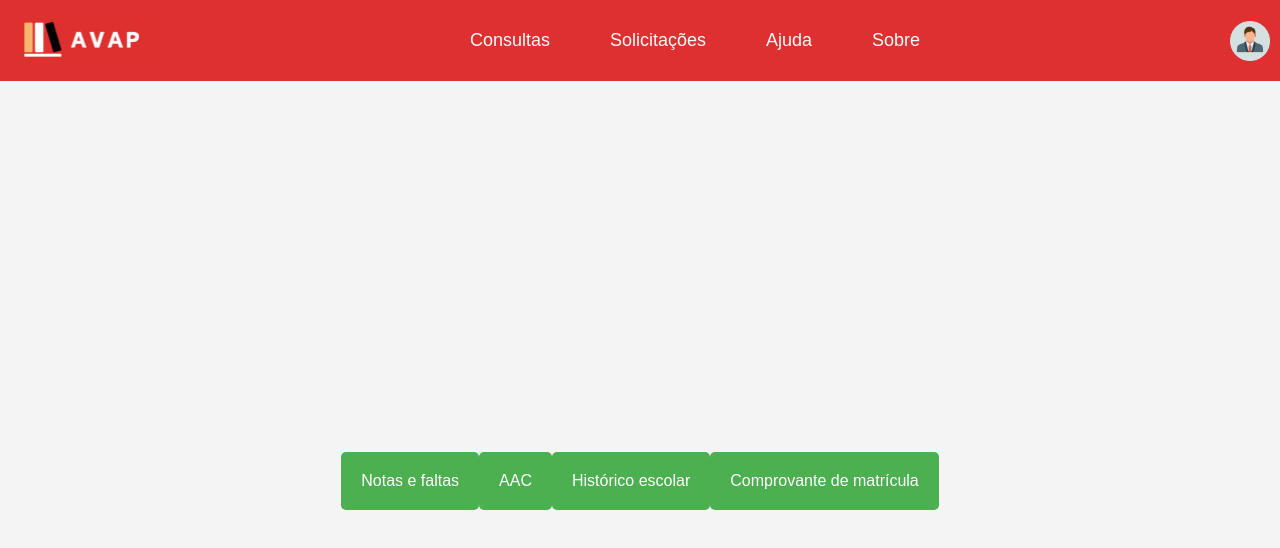
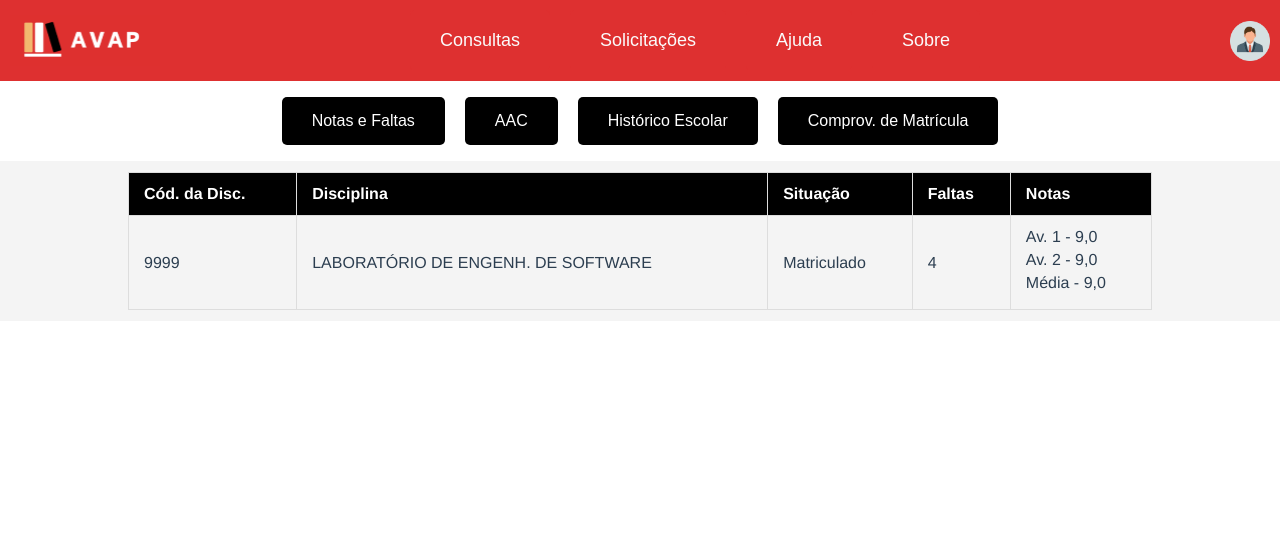
Before and after one commit to angelisrafael/site_sisav, a Vue app: page /#/telaPrincipal in a window 1280 px wide. Both pictures are taken after a click on the button "Consultas". Shown: the top 548 px of the page. Built offline with nearby package versions, Linux system fonts and the light colour scheme.

Commit message:
finalizado tela consulta

```diff
--- a/src/components/telaConsulta.vue
+++ b/src/components/telaConsulta.vue
@@ -1,55 +1,126 @@
 <template>
   <div>
-
     <div class="buttons">
-        <button>Notas e faltas</button>
-        <button>AAC</button>
-        <button>Histórico escolar</button>
-        <button>Comprovante de matrícula</button>
+        <button @click="currentView = 'notasEFaltas'">Notas e Faltas</button>
+        <button @click="currentView = 'AAC'">AAC</button>
+        <button @click="currentView = 'historico'">Histórico Escolar</button>
+        <button @click="currentView = 'comprovante'">Comprov. de Matrícula</button>
     </div>
 
+    <div v-if="currentView === 'notasEFaltas'" class="table-container"  id="notasEFaltas">
+      <table class="grade-table">
+        <thead>
+          <tr>
+            <th>Cód. da Disc.</th>
+            <th>Disciplina</th>
+            <th>Situação</th>
+            <th>Faltas</th>
+            <th>Notas</th>
+          </tr>
+        </thead>
+        <tbody>
+          <tr>
+            <td>9999</td>
+            <td>LABORATÓRIO DE ENGENH. DE SOFTWARE</td>
+            <td>Matriculado</td>
+            <td>4</td>
+            <td>
+              <div>Av. 1 - 9,0</div>
+              <div>Av. 2 - 9,0</div>
+              <div>Média - 9,0</div>
+            </td>
+          </tr>
+        </tbody>
+      </table>
+    </div>
+
+    <div v-if="currentView === 'AAC'" class="table-container" id="AAC">
+      <table class="grade-table">
+        <thead>
+          <tr>
+            <th>Ano</th>
+            <th>Disciplina</th>
+            <th>Série</th>
+            <th>CH</th>
+            <th>Notas</th>
+            <th>Status</th>
+          </tr>
+        </thead>
+        <tbody>
+          <tr>
+            <td>2022</td>
+            <td>Matemática discreta</td>
+            <td>1</td>
+            <td>68,0</td>
+            <td>80,0</td>
+            <td>Aprovado</td>
+          </tr>
+        </tbody>
+      </table>
+
+
+    </div>
+
+    <div v-if="currentView === 'historico'" class="table-container" id="historico">
+      <table class="grade-table">
+        <thead>
+          <tr>
+            <th>Ano</th>
+            <th>Atividade</th>
+            <th>Tipo AAC</th>
+            <th>CH</th>
+
+          </tr>
+        </thead>
+        <tbody>
+          <tr>
+            <td>2022</td>
+            <td>Curso de HTML completo</td>
+            <td>Curso</td>
+            <td>20</td>
+          </tr>
+        </tbody>
+      </table>
+    </div>
+
+    <div class="Button" v-if="currentView === 'comprovante'">
+        Comprovante de matrícula
+        <button>Fazer Download</button>
+    </div>
   </div>
 </template>
 
 <script>
-
 export default {
   name: 'telaConsulta',
   data() {
     return {
-      clientes: []
+      currentView: 'notasEFaltas' // Default view
     };
   },
-  created() {
-
-  },
-  methods:{
-
-  },
+  created() {},
+  methods: {},
   props: {
     msg: String
   }
 }
 </script>
 
-
 <style>
 
 .buttons {
-  font-family: Arial, sans-serif;
   display: flex;
   justify-content: center;
   align-items: center;
-    height: 100vh;
-    background-color: #f4f4f4;
+  height: 10vh;
+  background-color: #ffffff;
 }
 
 button {
-    padding: 20px;
-    align-items: center;
-    justify-content: space-between;
+  margin: 0 10px;
+  padding: 15px 30px;
   border: none;
-    background-color: #4CAF50;
+  background-color: #000000;
   color: white;
   cursor: pointer;
   font-size: 16px;
@@ -58,7 +129,49 @@ button {
 }
 
 button:hover {
-    background-color: #cd6a6a;
+  background-color: #ea7474;
 }
 
+.table-container {
+  display: flex;
+  justify-content: center;
+  align-items: center;
+  height: 20vh;
+  background-color: #f4f4f4;
+}
+
+.grade-table {
+  width: 80%;
+  border-collapse: collapse;
+  margin: 20px 0;
+  font-size: 16px;
+  text-align: left;
+}
+
+.grade-table thead tr {
+  background-color: #000;
+  color: #ffffff;
+  text-align: left;
+}
+
+.grade-table th, .grade-table td {
+  padding: 12px 15px;
+  border: 1px solid #ddd;
+}
+
+.grade-table tbody tr {
+  background-color: #f4f4f4;
+}
+
+.grade-table tbody tr:nth-of-type(even) {
+  background-color: #e9e9e9;
+}
+
+.grade-table tbody tr:hover {
+  background-color: #d1d1d1;
+}
+
+.grade-table tbody td div {
+  margin-bottom: 5px;
+}
 </style>
```
Lines whose indentation alone changed are shown as unchanged.
